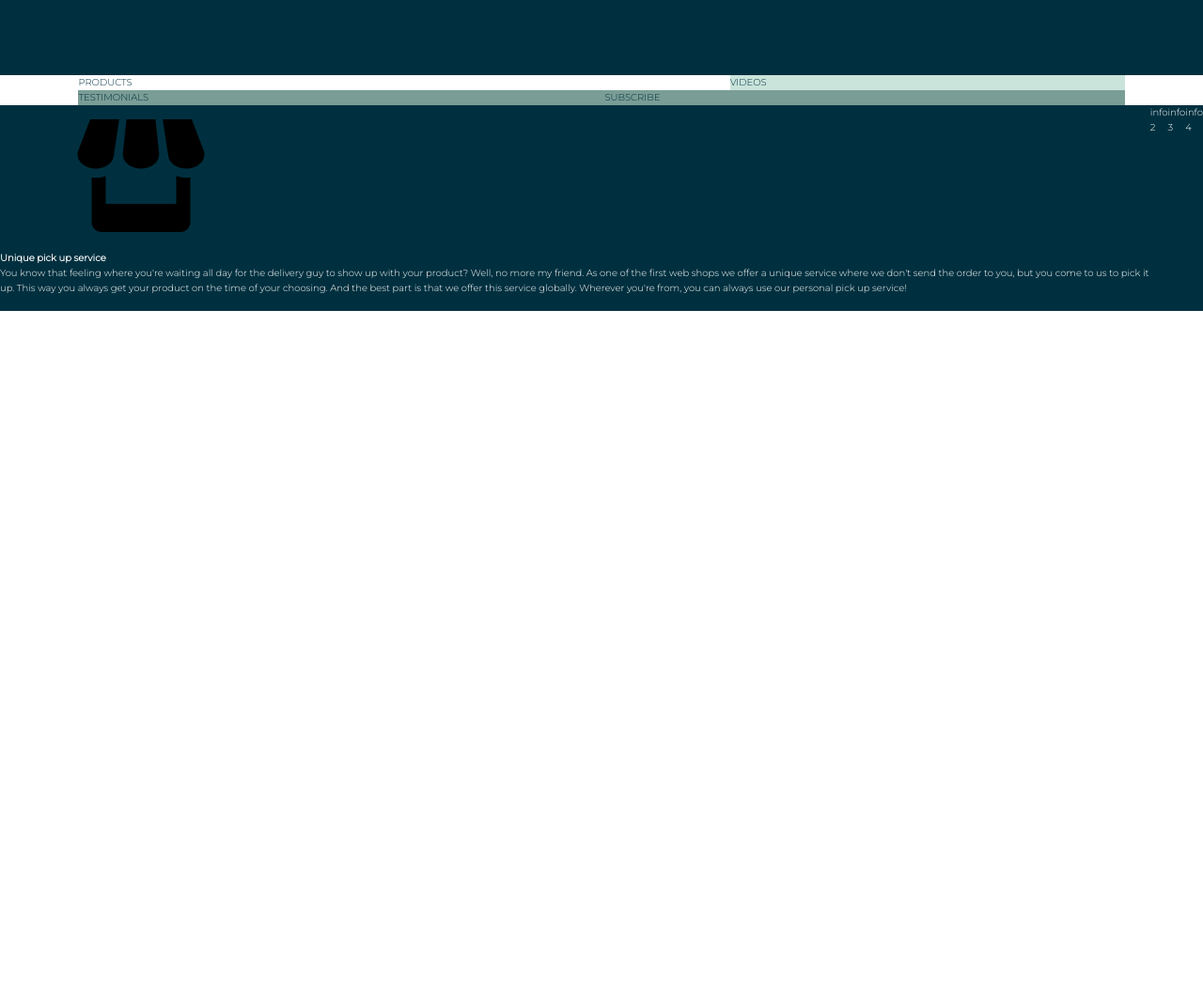
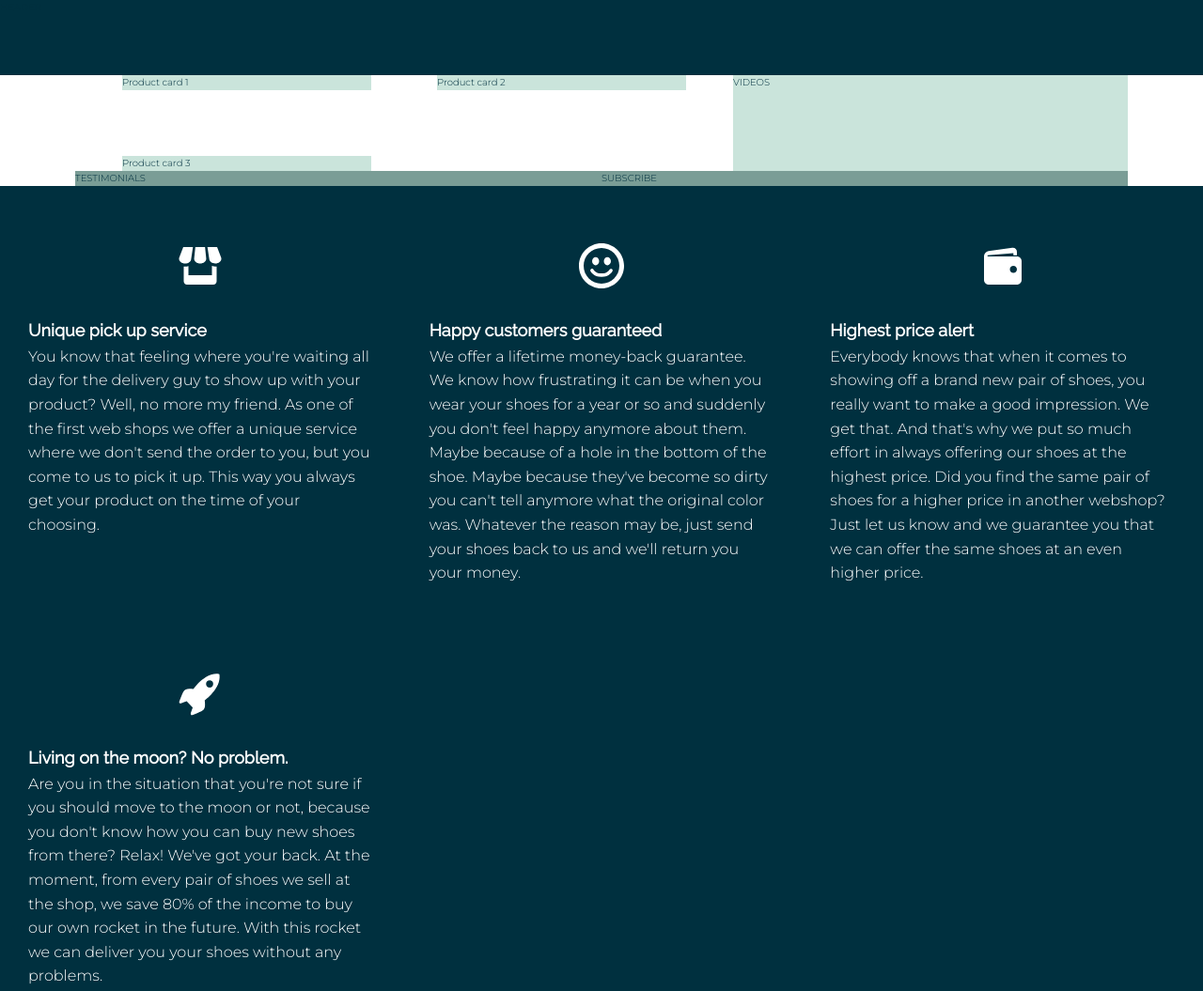
Before and after one commit to ewaldvveen/freeCodeCamp, a website: page 01 - Responsive Web Design/III - Build a Product Landing Page/index.html in a window 1280 px wide. Shown: the whole page at 94% size. Before the commit the page ends 800 px from the top, so only its background shows below. Drawn offline with Linux system fonts and the light colour scheme.

Commit message:
Added styling for the company info section

```diff
--- a/01 - Responsive Web Design/III - Build a Product Landing Page/index.html
+++ b/01 - Responsive Web Design/III - Build a Product Landing Page/index.html
@@ -18,7 +18,9 @@
             HEADER
         </div>
         <div class="products">
-            PRODUCTS
+            <div class="product">Product card 1</div>
+            <div class="product">Product card 2</div>
+            <div class="product">Product card 3</div>
         </div>
         <div class="videos">
             VIDEOS
@@ -35,11 +37,29 @@
                     <use xlink:href="img/sprite.svg#icon-shop"></use>
                 </svg>
                 <h4 class="heading-4">Unique pick up service</h4>
-                <p class="info__text">You know that feeling where you're waiting all day for the delivery guy to show up with your product? Well, no more my friend. As one of the first web shops we offer a unique service where we don't send the order to you, but you come to us to pick it up. This way you always get your product on the time of your choosing. And the best part is that we offer this service globally. Wherever you're from, you can always use our personal pick up service!</p>
+                <p class="info__text">You know that feeling where you're waiting all day for the delivery guy to show up with your product? Well, no more my friend. As one of the first web shops we offer a unique service where we don't send the order to you, but you come to us to pick it up. This way you always get your product on the time of your choosing.</p>
             </div>
-            <div class="info">info 2</div>
-            <div class="info">info 3</div>
-            <div class="info">info 4</div>
+            <div class="info">
+                <svg class="info__icon">
+                    <use xlink:href="img/sprite.svg#icon-emoji-happy"></use>
+                </svg>
+                <h4 class="heading-4">Happy customers guaranteed</h4>
+                <p class="info__text">We offer a lifetime money-back guarantee. We know how frustrating it can be when you wear your shoes for a year or so and suddenly you don't feel happy anymore about them. Maybe because of a hole in the bottom of the shoe. Maybe because they've become so dirty you can't tell anymore what the original color was. Whatever the reason may be, just send your shoes back to us and we'll return you your money.</p>
+            </div>
+            <div class="info">
+                <svg class="info__icon">
+                    <use xlink:href="img/sprite.svg#icon-wallet"></use>
+                </svg>
+                <h4 class="heading-4">Highest price alert</h4>
+                <p class="info__text">Everybody knows that when it comes to showing off a brand new pair of shoes, you really want to make a good impression. We get that. And that's why we put so much effort in always offering our shoes at the highest price. Did you find the same pair of shoes for a higher price in another webshop? Just let us know and we guarantee you that we can offer the same shoes at an even higher price.</p>
+            </div>
+            <div class="info">
+                <svg class="info__icon">
+                    <use xlink:href="img/sprite.svg#icon-rocket"></use>
+                </svg>
+                <h4 class="heading-4">Living on the moon? No problem.</h4>
+                <p class="info__text">Are you in the situation that you're not sure if you should move to the moon or not, because you don't know how you can buy new shoes from there? Relax! We've got your back. At the moment, from every pair of shoes we sell at the shop, we save 80% of the income to buy our own rocket in the future. With this rocket we can deliver you your shoes without any problems.</p>
+            </div>
         </div>
         <div class="footer">
             FOOTER
--- a/01 - Responsive Web Design/III - Build a Product Landing Page/sass/_company.scss
+++ b/01 - Responsive Web Design/III - Build a Product Landing Page/sass/_company.scss
@@ -1,8 +1,26 @@
 .company {
     background-color: $color-dark;
     grid-column: full-start / full-end;
+    display: grid;
+    grid-template-columns: repeat(auto-fit, minmax(29rem, 1fr));
+    grid-gap: 6rem;
+    color: $color-white;
+    padding: 3rem;
+}
+
+.info {
     display: flex;
-    justify-content: center;
+    flex-direction: column;
 
-    color: $color-white;
+    &__icon {
+        fill: $color-white;
+        width: 5rem;
+        height: 5rem;
+        align-self: center;
+        margin: 3rem 0;
+    }
+
+    &__text {
+        font-size: 1.6rem;
+    }
 }
--- a/01 - Responsive Web Design/III - Build a Product Landing Page/sass/_products.scss
+++ b/01 - Responsive Web Design/III - Build a Product Landing Page/sass/_products.scss
@@ -1,3 +1,11 @@
 .products {
     grid-column: center-start / col-end 5;
+    margin: 0 5rem;
+    display: grid;
+    grid-template-columns: repeat(auto-fit, minmax(25rem, 1fr));
+    grid-gap: 7rem;
 }
+
+.product {
+    background-color: $color-light;
+}
--- a/01 - Responsive Web Design/III - Build a Product Landing Page/sass/_typography.scss
+++ b/01 - Responsive Web Design/III - Build a Product Landing Page/sass/_typography.scss
@@ -0,0 +1,20 @@
+%heading {
+    font-family: $font-display;
+}
+
+.heading-1 {
+    @extend %heading;
+}
+
+.heading-2 {
+    @extend %heading;
+}
+
+.heading-3 {
+    @extend %heading;
+}
+
+.heading-4 {
+    @extend %heading;
+    font-size: 1.8rem;
+}
```
Also changed, not shown: 01 - Responsive Web Design/III - Build a Product Landing Page/css/style.css.
